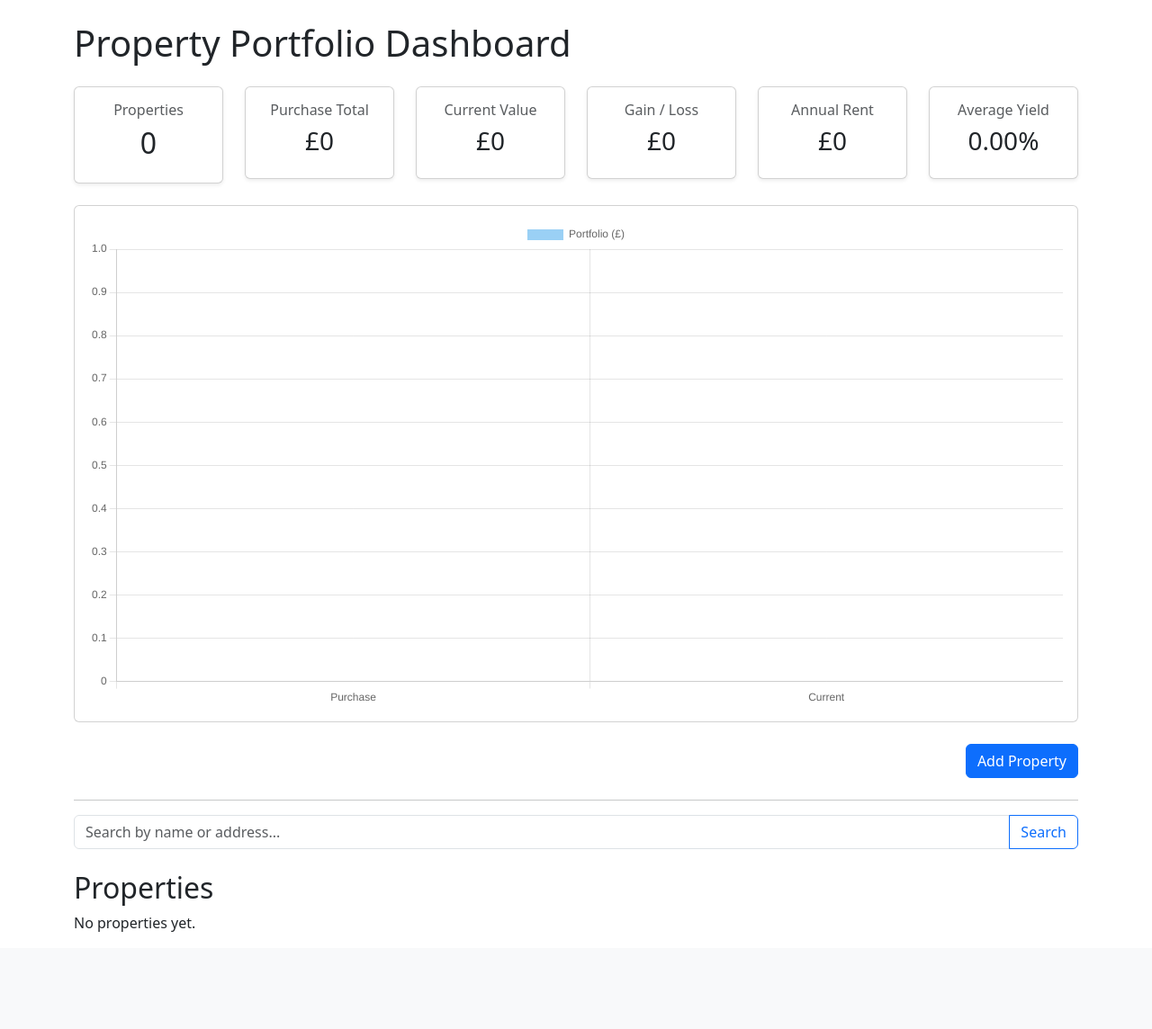
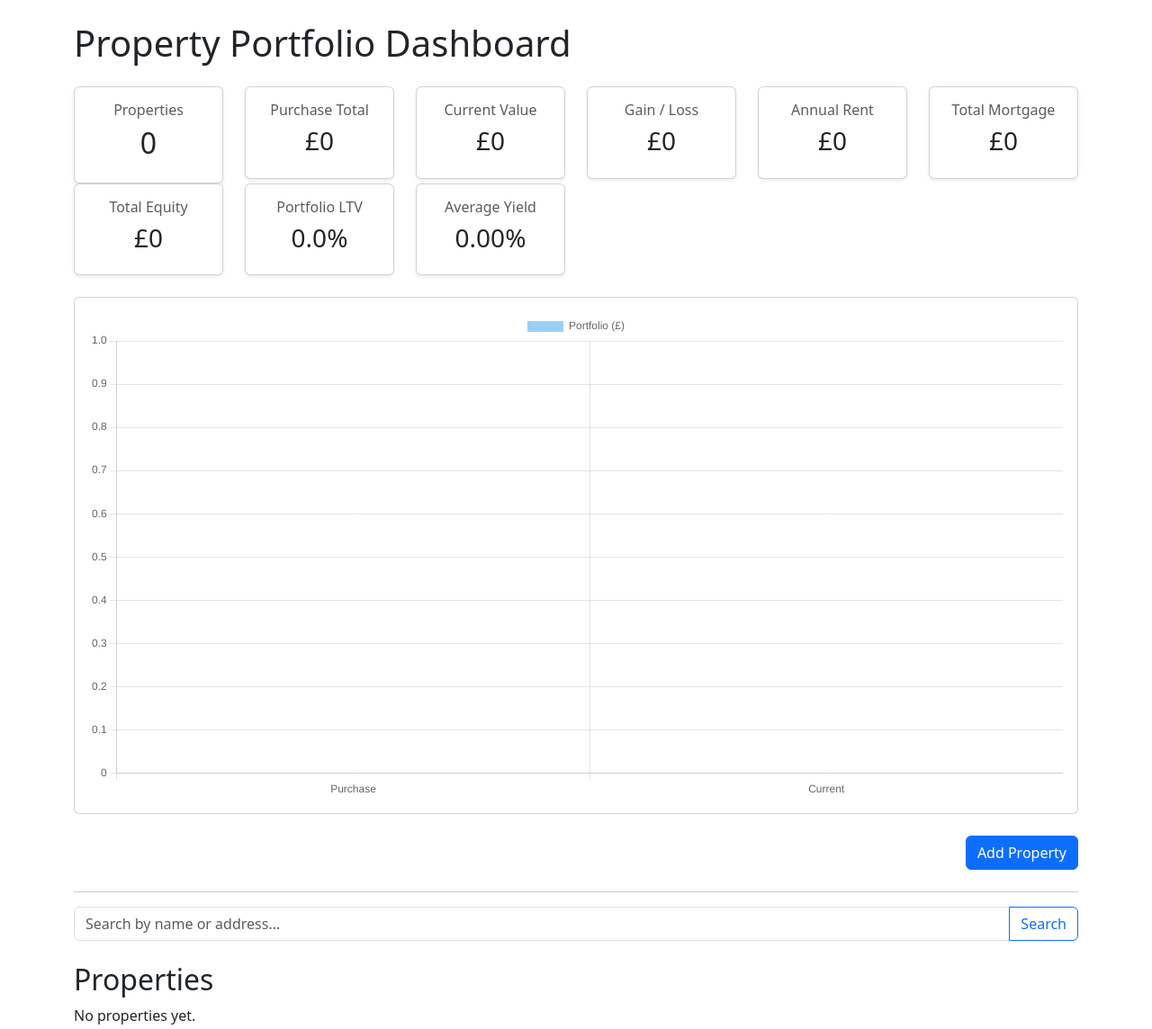
Before and after one commit to JerryRyan747/property-manager, a Flask app: page / in a window 1280 px wide. Shown: the part 56-1200 px from the top of the page at 90% size. Before the commit the page ends 1092 px from the top, so only its background shows below. Run offline with Flask 3, Linux system fonts and the light colour scheme; data that the repository does not hold is empty.

Commit message:
Add mortgage, equity and portfolio LTV tracking

```diff
--- a/app/models/property.py
+++ b/app/models/property.py
@@ -10,6 +10,7 @@ class Property(db.Model):
     purchase_price = db.Column(db.Float, nullable=False)
     current_value = db.Column(db.Float)
     annual_rent = db.Column(db.Float)
+    mortgage_balance = db.Column(db.Float)
 
     created_at = db.Column(db.DateTime, server_default=db.func.now())
 
--- a/app/routes/main.py
+++ b/app/routes/main.py
@@ -64,6 +64,7 @@ def add_property():
 
     current_value = request.form.get("current_value")
     annual_rent = request.form.get("annual_rent")
+    mortgage_balance = request.form.get("mortgage_balance")
 
     property = Property(
 
@@ -75,7 +76,9 @@ def add_property():
 
         current_value=float(current_value) if current_value else None,
 
-        annual_rent=float(annual_rent) if annual_rent else None
+        annual_rent=float(annual_rent) if annual_rent else None,
+
+        mortgage_balance=float(mortgage_balance) if mortgage_balance else None
     )
 
     db.session.add(property)
@@ -109,10 +112,11 @@ def edit_property(property_id):
 
         current_value = request.form.get("current_value")
         annual_rent = request.form.get("annual_rent")
+        mortgage_balance = request.form.get("mortgage_balance")
 
         property.current_value = float(current_value) if current_value else None
         property.annual_rent = float(annual_rent) if annual_rent else None
-
+        property.mortgage_balance = float(mortgage_balance) if mortgage_balance else None
 
 
 
--- a/app/services/portfolio.py
+++ b/app/services/portfolio.py
@@ -27,6 +27,19 @@ def portfolio_summary():
     if total_current else 0
     )
 
+    total_mortgage = sum(
+    p.mortgage_balance if p.mortgage_balance else 0
+    for p in properties
+    )
+
+    total_equity = total_current - total_mortgage
+
+    portfolio_ltv = (
+    (total_mortgage / total_current) * 100
+    if total_current else 0
+    )
+
+
     average_price = (
 
         total_purchase / total_properties
@@ -53,6 +66,12 @@ def portfolio_summary():
 
         "average_yield": average_yield,
 
+        "total_mortgage": total_mortgage,
+
+        "total_equity": total_equity,
+
+        "portfolio_ltv": portfolio_ltv,
+
         "latest": latest
 
     }
--- a/app/templates/home.html
+++ b/app/templates/home.html
@@ -58,6 +58,39 @@ Dashboard
             <h6 class="text-muted">Annual Rent</h6>
             <h3>
                 £{{ "{:,.0f}".format(summary.total_annual_rent) }}
+            </h3>
+        </div>
+    </div>
+</div>
+
+<div class="col-md-2">
+    <div class="card text-center shadow-sm">
+        <div class="card-body">
+            <h6 class="text-muted">Total Mortgage</h6>
+            <h3>
+                £{{ "{:,.0f}".format(summary.total_mortgage) }}
+            </h3>
+        </div>
+    </div>
+</div>
+
+<div class="col-md-2">
+    <div class="card text-center shadow-sm">
+        <div class="card-body">
+            <h6 class="text-muted">Total Equity</h6>
+            <h3>
+                £{{ "{:,.0f}".format(summary.total_equity) }}
+            </h3>
+        </div>
+    </div>
+</div>
+
+<div class="col-md-2">
+    <div class="card text-center shadow-sm">
+        <div class="card-body">
+            <h6 class="text-muted">Portfolio LTV</h6>
+            <h3>
+                {{ "%.1f"|format(summary.portfolio_ltv) }}%
             </h3>
         </div>
     </div>
@@ -155,7 +188,13 @@ Dashboard
                                 class="form-control"
                                 name="annual_rent">
                     </div>
-
+                    <div class="mb-3">
+                        <label class="form-label">Mortgage Balance</label>
+                        <input type="number"
+                            step="0.01"
+                            class="form-control"
+                            name="mortgage_balance">
+                    </div>
 
                 </div>
 
@@ -224,6 +263,8 @@ Dashboard
             <th>Current Value</th>
             <th>Annual Rent</th>
             <th>Yield %</th>
+            <th>Mortgage</th>
+            <th>Equity</th>
             <th>Actions</th>
 
         </tr>
@@ -273,7 +314,26 @@ Dashboard
                 {% else %}
                     —
                 {% endif %}
-        </td>
+            </td>
+            <td>
+                {% if property.mortgage_balance %}
+                £{{ "{:,.2f}".format(property.mortgage_balance) }}
+                {% else %}
+                    —
+                {% endif %}
+            </td>
+
+            <td>
+                {% if property.current_value %}
+                    £{{ "{:,.2f}".format(
+                        property.current_value -
+                        (property.mortgage_balance or 0)
+                    ) }}
+                {% else %}
+                    —
+                {% endif %}
+            </td>
+
 
             <td>
 
```
Also changed, not shown: app/templates/edit_property.html (+15 -0 lines), migrations/versions/ff284ff5761c_add_mortgage_balance_field.py (added, +32 -0 lines).
